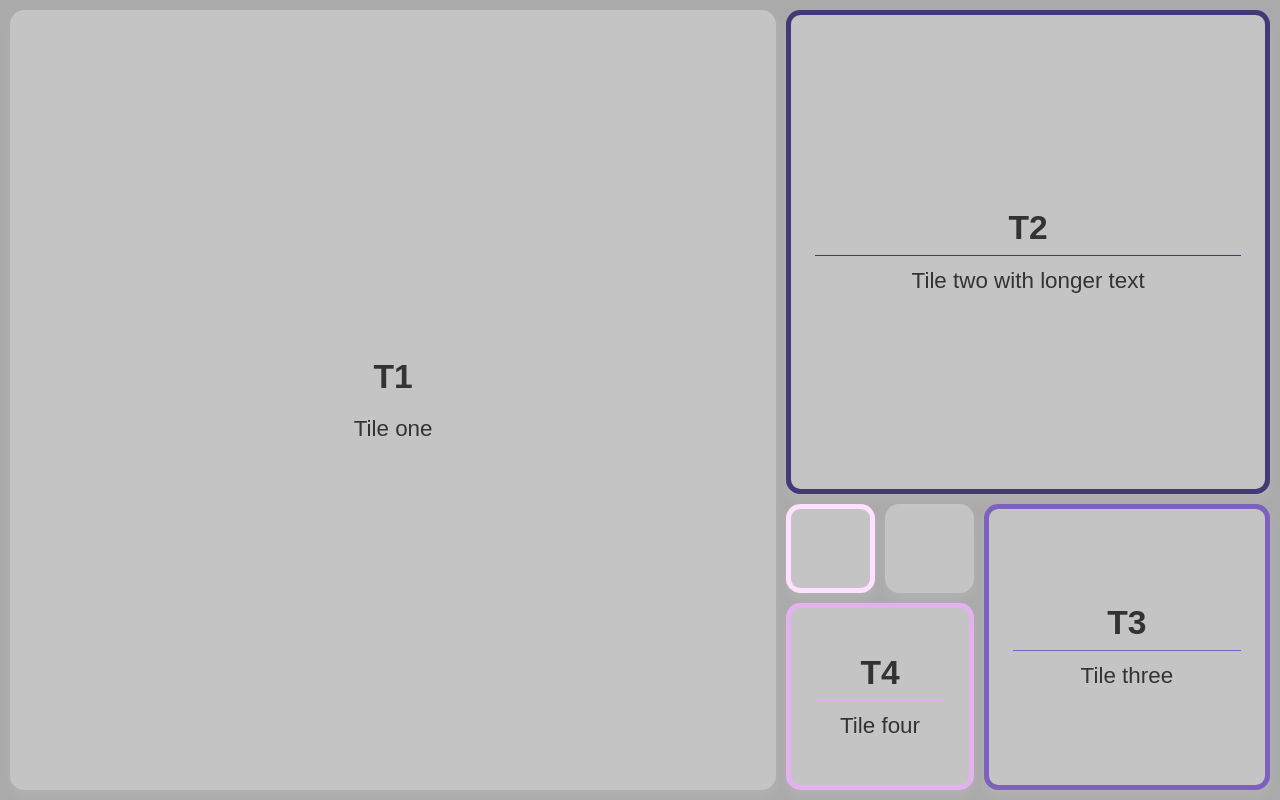
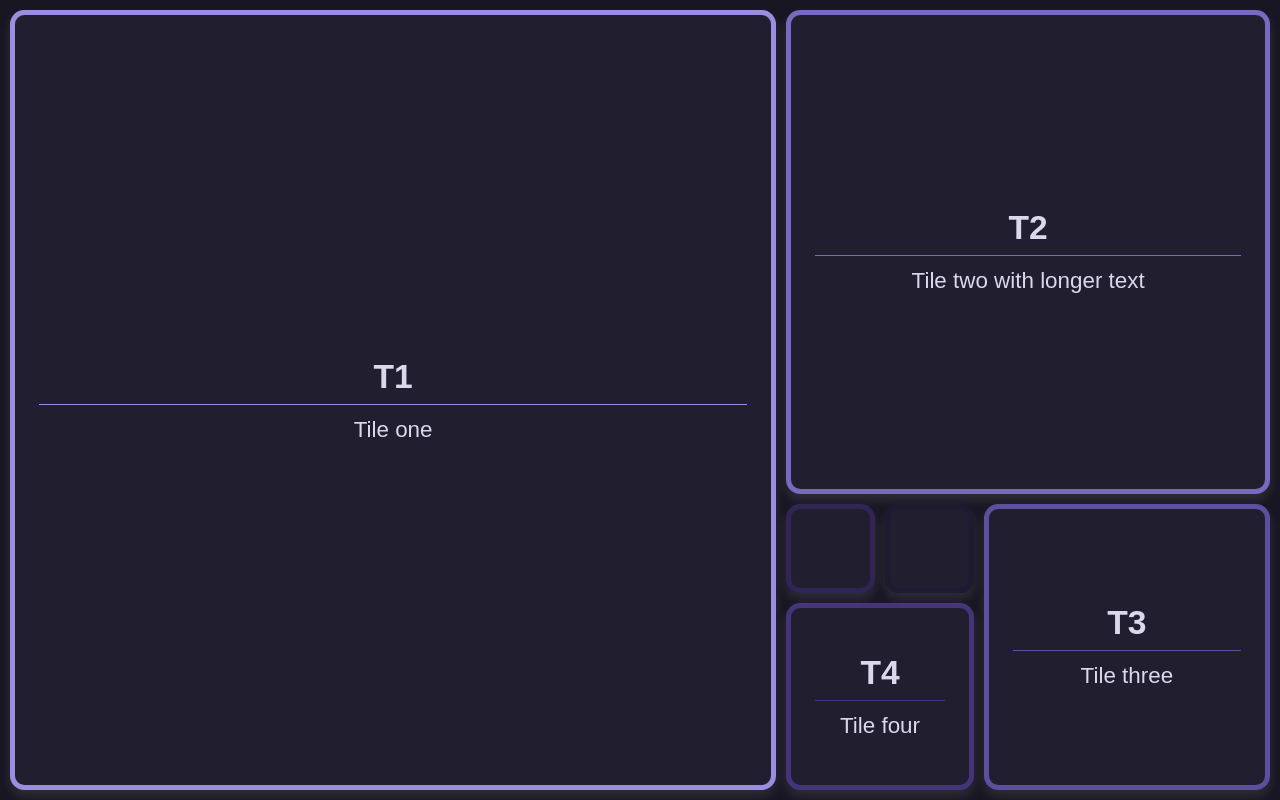
Before and after one commit to endremborza/endremborza.github.io, a SvelteKit app: page / in a window 1280 px wide. Built offline with nearby package versions, Linux system fonts and the light colour scheme.

Commit message:
css global iter - no modes

```diff
--- a/src/routes/styles.css
+++ b/src/routes/styles.css
@@ -1,23 +1,26 @@
 :root {
-	--palette-1: #433878;
-	--palette-2: #7e60bf;
-	--palette-3: #e4b1f0;
-	--palette-4: #ffe1ff;
-	--background-color: #aaaaaa;
-	--text-color: #333333;
-	--link-color: #007bff;
-	--hover-color: #0056b3;
-	--tile-bg: rgba(255, 255, 255, 0.3);
-}
+	/* Atomic decorative palette (0–8) */
+	--palette-6: #0e0b18;
+	--palette-5: #1f1932;
+	--palette-4: #312555;
+	--palette-3: #46347a;
+	--palette-2: #5d4fa0;
+	--palette-1: #776ac0;
+	--palette-0: #9a8ee0;
 
-@media (prefers-color-scheme: dark) {
-	:root {
-		--background-color: #1a1a1a;
-		--text-color: #ffffff;
-		--link-color: #bb86fc;
-		--hover-color: #985eff;
-		--tile-bg: rgba(0, 0, 0, 0.3);
-	}
+	--palette-7: #c2baf2;
+	--palette-8: #edeafd;
+
+	/* UI / layout colors (independent system) */
+	--background-color: #181622;
+	--text-color: #dcd8ec;
+	--text-muted: #9b96b4;
+
+	--link-color: #8f8aff;
+	--hover-color: #a8a3ff;
+
+	--tile-bg: rgba(36, 32, 52, 0.75);
+	--tile-border: rgba(200, 192, 240, 0.12);
 }
 
 body {
```
